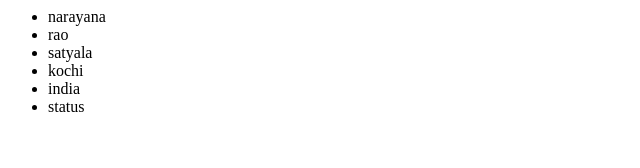
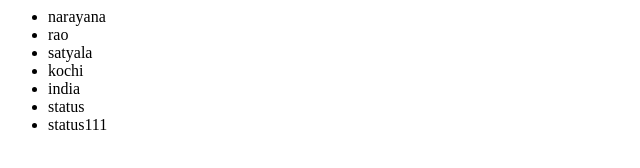
Before and after one commit to developKaro/SharePointDev, a plain HTML site: page index.html in a window 1280 px wide. Shown: the full height of the page, 0-640 px from the left. Drawn offline with Linux system fonts and the light colour scheme.

Commit message:
updated index.html file

```diff
--- a/index.html
+++ b/index.html
@@ -7,6 +7,8 @@
         <li>kochi</li>
         <li>india</li>
         <li>status</li>
+        <li>status111</li>
+
     </ul>
 </div>
 </html>
```
